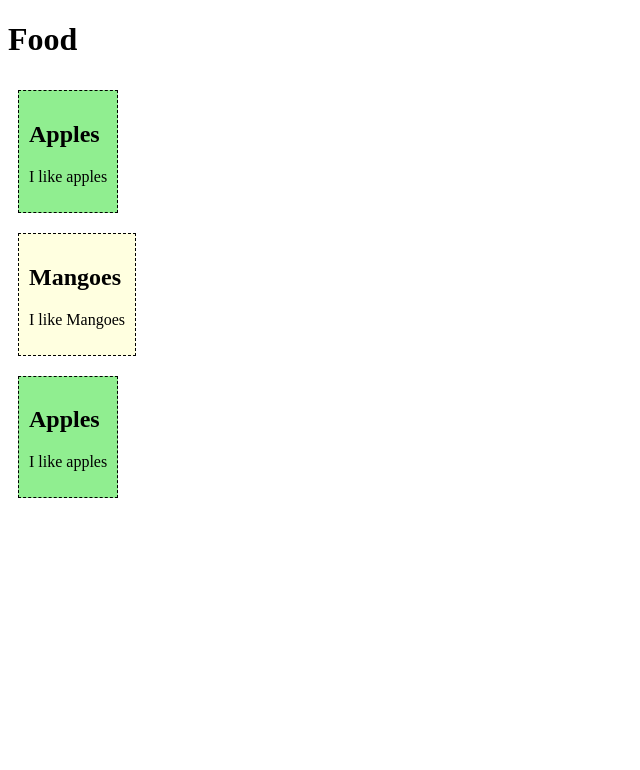
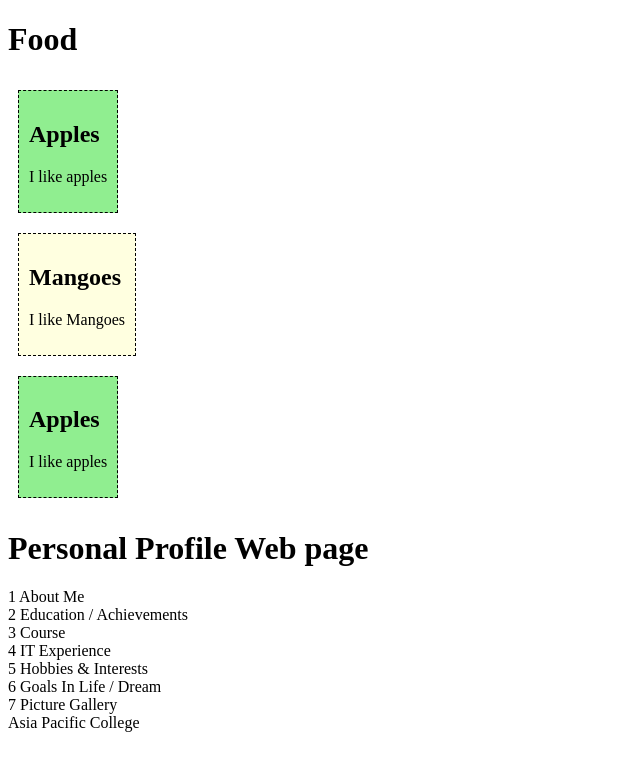
Before and after one commit to apcjlquesada/webprog-mi231-vuejs, a Vue app in the folder vue-project/: page / in a window 1280 px wide. Shown: the top 770 px of the page, without its empty margins (0-640 px from the left). Built offline with nearby package versions, Linux system fonts and the light colour scheme.

Commit message:
Added personal profile page

```diff
--- a/vue-project/src/App.vue
+++ b/vue-project/src/App.vue
@@ -3,6 +3,7 @@
   <food-item/> <br>
   <food-item2/> <br>
   <food-item/> <br>
+  <personal-profile/> <br>
 </template>
 
 <script></script>
--- /dev/null
+++ b/vue-project/src/components/PersonalProfile.vue
@@ -0,0 +1,22 @@
+<template>
+<div class="container">
+    <header> <h1>Personal Profile Web page </h1>  </header>
+    <main>
+      <section class="main-content">
+        <div>1 About Me</div>
+        <div>2 Education / Achievements</div>
+        <div>3 Course </div>
+        <div>4 IT Experience</div>
+        <div>5 Hobbies & Interests</div>
+        <div>6 Goals In Life / Dream</div>
+        <div>7 Picture Gallery</div>
+      </section>
+      <aside class="sidebar">
+        </aside>
+    </main>
+    <footer> Asia Pacific College   </footer>
+  </div>
+</template>
+
+<script></script>
+<style></style>
--- a/vue-project/src/main.js
+++ b/vue-project/src/main.js
@@ -3,10 +3,12 @@
 import App from './App.vue'
 import FoodItem from './components/FoodItem.vue'
 import FoodItem2 from './components/FoodItem2.vue'
+import PersonalProfile from './components/PersonalProfile.vue'
 
 const app = createApp(App)
 
 app.component('food-item', FoodItem)
 app.component('food-item2', FoodItem2)
+app.component('personal-profile', PersonalProfile)
 
 app.mount('#app')
```
